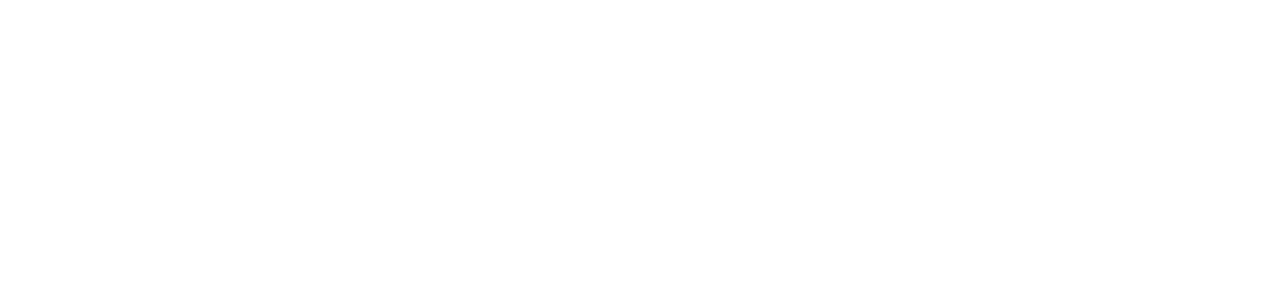
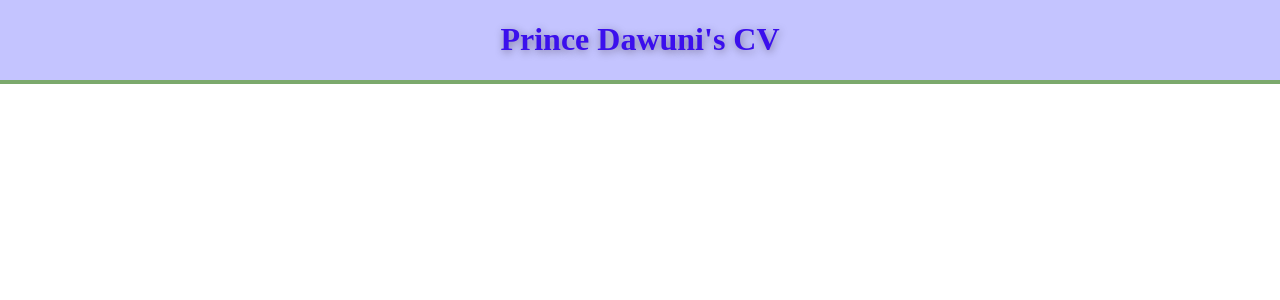
Before and after one commit to Devkass7/CV-APP, a React (Vite) app in the folder cv-app/: page / in a window 1280 px wide. Shown: the top 300 px of the page. Built offline with nearby package versions, Linux system fonts and the light colour scheme.

Commit message:
feat(header): add heading and header styling

```diff
--- a/cv-app/src/components/Header.jsx
+++ b/cv-app/src/components/Header.jsx
@@ -2,7 +2,7 @@
 export default function Hearder(){
         return (
             <header>
-
+                <h1>Prince Dawuni's CV</h1>
             </header>
         )
 };
--- a/cv-app/src/styles.css
+++ b/cv-app/src/styles.css
@@ -3,3 +3,18 @@ body{
    margin: 0;
    box-sizing: border-box;
 }
+
+header{
+    display: flex;
+    justify-content: center;
+    align-items: center;
+    background-color: #0000ff3b;
+    border-bottom: 4px solid rgba(70, 150, 1, 0.575);
+
+
+    h1{
+        color: #3b0fed;
+        text-shadow: 1px 2px 9px #13040465;
+        font-weight: bold;
+    }
+}
```
